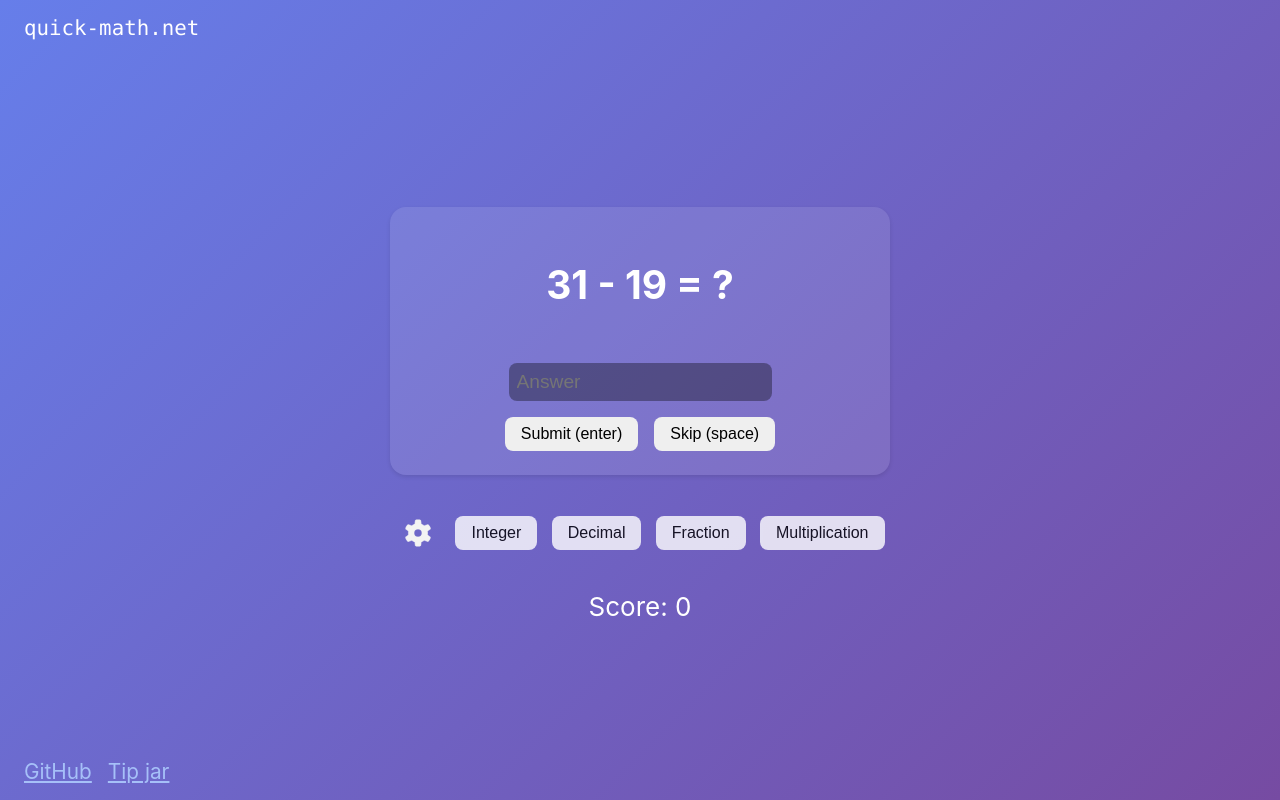
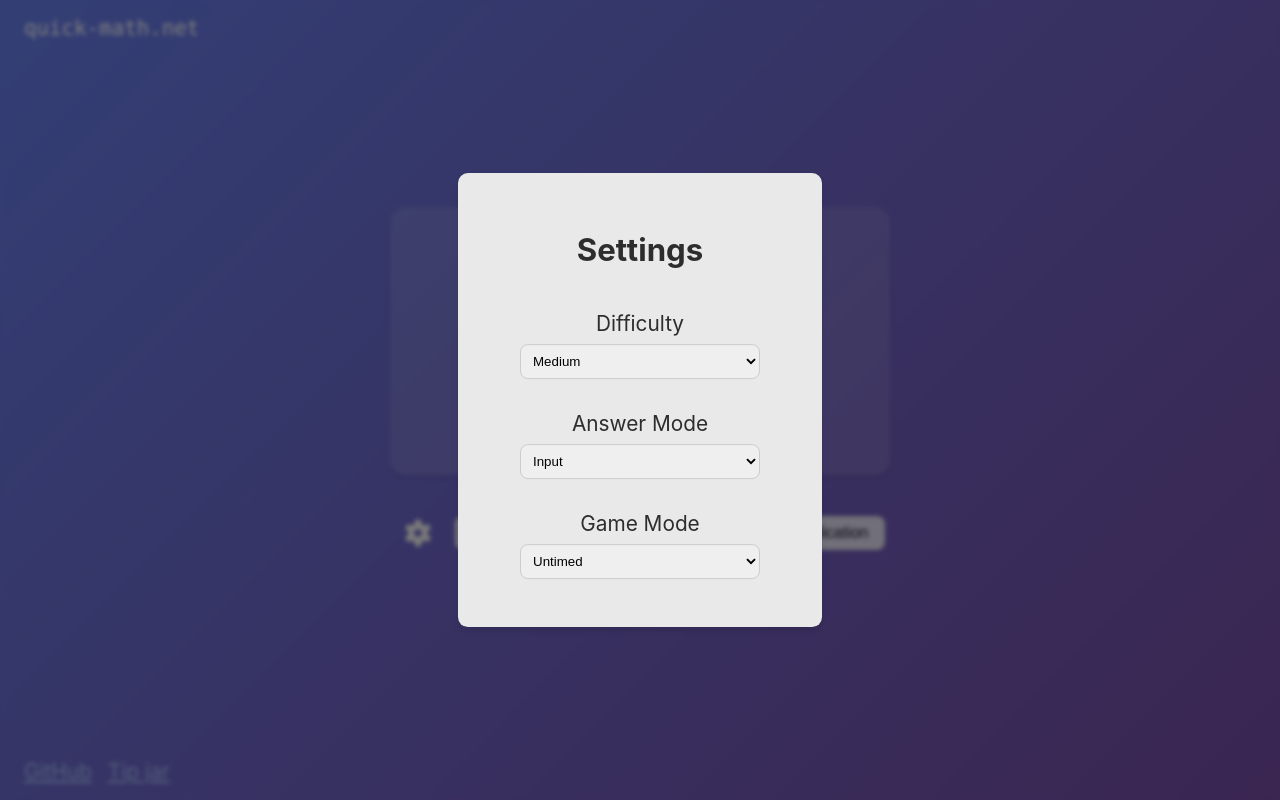
Before and after one commit to maanbanaan/mental-math-app, a React (Create React App) app in the folder react-app/: page / in a window 1280 px wide. Both pictures are taken after a click on the button 418 px from the left and 533 px from the top of the page. Built offline with nearby package versions, Linux system fonts and the light colour scheme.

Commit message:
added settings context and settings modal

```diff
--- a/react-app/src/App.tsx
+++ b/react-app/src/App.tsx
@@ -1,6 +1,7 @@
 import React from 'react';
 import './App.css';
 import MainPage from './pages/MainPage';
+import { SettingsProvider } from './context/SettingsContext';
 
 interface AppProps {
   // Add props if needed
@@ -9,7 +10,9 @@ interface AppProps {
 const App: React.FC<AppProps> = () => {
   return (
     <div className="App">
-      <MainPage />
+      <SettingsProvider>
+        <MainPage />
+      </SettingsProvider>
     </div>
   );
 };
--- a/react-app/src/components/QuestionContainer.tsx
+++ b/react-app/src/components/QuestionContainer.tsx
@@ -3,21 +3,23 @@ import "../styles/QuestionContainer.css";
 import ProgressBar from "./ProgressBar";
 
 interface QuestionContainerProps {
+    answerMode: 'input' | 'multiple-choice';
     question: any;
     userAnswer: string;
     isWrong: boolean;
     isCorrect: boolean;
     timedMode: boolean;
+    timeLimit: number;
     inputRef: React.RefObject<HTMLInputElement>;
     handleInputChange: (e: React.ChangeEvent<HTMLInputElement>) => void;
     handleSkip: (e: React.MouseEvent | KeyboardEvent) => void;
     handleSubmit: (e: React.FormEvent) => void;
 }
 
-const Header: React.FC<QuestionContainerProps> = ({ question, userAnswer, isWrong, isCorrect, timedMode, inputRef, handleInputChange, handleSkip, handleSubmit }) => {
+const Header: React.FC<QuestionContainerProps> = ({ question, userAnswer, isWrong, isCorrect, timedMode, timeLimit, inputRef, handleInputChange, handleSkip, handleSubmit }) => {
     return (
         <div className="question-container">
-            {timedMode && <ProgressBar remainingTime={0} totalTime={10} />}
+            {timedMode && <ProgressBar remainingTime={timeLimit} totalTime={timeLimit} />}
             <h2
                 className={`question ${isWrong ? "wrong" : ""} ${
                     isCorrect ? "correct" : ""
--- /dev/null
+++ b/react-app/src/components/SettingsModal.tsx
@@ -0,0 +1,71 @@
+import React, { useContext } from 'react';
+import { SettingsContext } from '../context/SettingsContext';
+import { Settings } from '../types/settings';
+import '../styles/SettingsModal.css';
+
+interface SettingsModalProps {
+    isOpen: boolean;
+    onClose: () => void;
+}
+
+const SettingsModal: React.FC<SettingsModalProps> = ({ isOpen, onClose }) => {
+    const { settings, setSettings } = useContext(SettingsContext);
+
+    return (
+        <div className={`settings-modal ${isOpen ? 'open' : ''}`}>
+            <div className="settings-overlay" onClick={onClose} />
+            <div className="settings-content">
+                <h2>Settings</h2>
+
+                <div className="setting-group">
+                    <label>Difficulty</label>
+                    <select
+                        value={settings.difficulty}
+                        onChange={e => setSettings({ difficulty: e.target.value as Settings['difficulty'] })}
+                    >
+                        <option value="easy">Easy</option>
+                        <option value="medium">Medium</option>
+                        <option value="hard">Hard</option>
+                    </select>
+                </div>
+
+                <div className="setting-group">
+                    <label>Answer Mode</label>
+                    <select
+                        value={settings.answerMode}
+                        onChange={e => setSettings({ answerMode: e.target.value as Settings['answerMode'] })}
+                    >
+                        <option value="input">Input</option>
+                        <option value="multiple-choice">Multiple Choice</option>
+                    </select>
+                </div>
+
+                <div className="setting-group">
+                    <label>Game Mode</label>
+                    <select
+                        value={settings.gameMode}
+                        onChange={e => setSettings({ gameMode: e.target.value as Settings['gameMode'] })}
+                    >
+                        <option value="untimed">Untimed</option>
+                        <option value="timed">Timed</option>
+                    </select>
+                </div>
+
+                {settings.gameMode === 'timed' && (
+                    <div className="setting-group">
+                        <label>Time Limit (seconds)</label>
+                        <input
+                            type="number"
+                            value={settings.timeLimit}
+                            onChange={e => setSettings({ timeLimit: parseInt(e.target.value) })}
+                            min={10}
+                            max={300}
+                        />
+                    </div>
+                )}
+            </div>
+        </div>
+    );
+};
+
+export default SettingsModal;
--- /dev/null
+++ b/react-app/src/context/SettingsContext.tsx
@@ -0,0 +1,40 @@
+import React, { createContext, useState, ReactNode } from 'react';
+import { Settings } from '../types/settings';
+
+export const defaultSettings: Settings = {
+    difficulty: 'medium',
+    answerMode: 'input',
+    gameMode: 'endless',
+    timeLimit: 60
+};
+
+interface SettingsContextType {
+    settings: Settings;
+    setSettings: (settings: Partial<Settings>) => void;
+}
+
+export const SettingsContext = createContext<SettingsContextType>({
+    settings: defaultSettings,
+    setSettings: () => {}
+});
+
+interface SettingsProviderProps {
+    children: ReactNode;
+}
+
+export const SettingsProvider: React.FC<SettingsProviderProps> = ({ children }) => {
+    const [settings, updateSettings] = useState<Settings>(defaultSettings);
+
+    const setSettings = (newSettings: Partial<Settings>) => {
+        updateSettings(prev => ({
+            ...prev,
+            ...newSettings
+        }));
+    };
+
+    return (
+        <SettingsContext.Provider value={{ settings, setSettings }}>
+            {children}
+        </SettingsContext.Provider>
+    );
+};
--- a/react-app/src/pages/MainPage.tsx
+++ b/react-app/src/pages/MainPage.tsx
@@ -1,12 +1,16 @@
-import React, { useState, useEffect } from "react";
+import React, { useState, useEffect, useContext } from "react";
+import { SettingsContext } from "../context/SettingsContext";
 import { QuestionFactory } from "../utils/generator";
 import Header from "../components/Header";
 import Footer from "../components/Footer";
 import QuestionContainer from "../components/QuestionContainer";
 import settingsIcon from "../images/settings-white.png";
+import SettingsModal from "../components/SettingsModal";
 import "../styles/MainPage.css";
 
 const MainPage: React.FC = () => {
+    const { settings } = useContext(SettingsContext);
+    const [isSettingsOpen, setIsSettingsOpen] = useState<boolean>(false);
     const [question, setQuestion] = useState<any>(null);
     const [userAnswer, setUserAnswer] = useState<string>("");
     const [isWrong, setIsWrong] = useState<boolean>(false);
@@ -16,7 +20,6 @@ const MainPage: React.FC = () => {
     );
     const [score, setScore] = useState<number>(0);
     const inputRef = React.useRef<HTMLInputElement>(null);
-    const [timedMode, setTimedMode] = useState<boolean>(false);
 
     const toggleQuestionType = (type: string) => {
         setActiveTypes((prev) => {
@@ -99,7 +102,7 @@ const MainPage: React.FC = () => {
     if (!question) return <div>Loading...</div>;
 
     return (
-        <div className="main-page">
+        <div className="main-page" style={{ position: 'relative' }}>
             <Header />
             <div className="main-content">
                 <div className="title">
@@ -107,7 +110,9 @@ const MainPage: React.FC = () => {
                 </div>
 
                 <QuestionContainer
-                    timedMode={timedMode}
+                    timedMode={settings.gameMode === "timed"}
+                    answerMode={settings.answerMode}
+                    timeLimit={settings.timeLimit}
                     question={question}
                     userAnswer={userAnswer}
                     isWrong={isWrong}
@@ -119,7 +124,7 @@ const MainPage: React.FC = () => {
                 />
 
                 <div className="toggle-buttons">
-                    <button className="settings-button">
+                    <button className="settings-button" onClick={() => setIsSettingsOpen(true)}>
                         <img src={settingsIcon} alt="Settings" />
                     </button>
                     {Object.keys(QuestionFactory.questionTypes).map((type) => (
@@ -136,8 +141,8 @@ const MainPage: React.FC = () => {
                 </div>
                 <div className="score">Score: {score}</div>
             </div>
-
             <Footer />
+            <SettingsModal isOpen={isSettingsOpen} onClose={() => setIsSettingsOpen(false)} />
         </div>
     );
 };
--- a/react-app/src/styles/ProgressBar.css
+++ b/react-app/src/styles/ProgressBar.css
@@ -11,7 +11,7 @@
     background-color: #405085;
     border-radius: inherit;
     text-align: right;
-    font-size: 1rem;
+    font-size: 0.8rem;
     padding-right: 5px;
     box-sizing: border-box;
     margin: 1px;
--- /dev/null
+++ b/react-app/src/styles/SettingsModal.css
@@ -0,0 +1,60 @@
+.settings-modal {
+    visibility: hidden;
+    opacity: 0;
+    position: fixed;
+    top: 0;
+    left: 0;
+    width: 100%;
+    height: 100%;
+    z-index: 1000;
+    transition: visibility 0s linear 0.25s, opacity 0.25s linear;
+    color: #2d2d2d;
+}
+
+.settings-modal.open {
+    visibility: visible;
+    opacity: 1;
+    transition-delay: 0s;
+}
+
+.settings-overlay {
+    position: fixed;
+    top: 0;
+    left: 0;
+    width: 100%;
+    height: 100%;
+    background: rgba(0, 0, 0, 0.5);
+    backdrop-filter: blur(2px);
+}
+
+.settings-content {
+    position: fixed;
+    top: 50%;
+    left: 50%;
+    transform: translate(-50%, -50%);
+    background: rgb(233, 233, 233);
+    padding: 2rem;
+    border-radius: 10px;
+    min-width: 300px;
+    box-shadow: 0 4px 6px rgba(0, 0, 0, 0.1);
+    font-size: 0.8em;
+    display: flex;
+    flex-direction: column;
+}
+
+.setting-group {
+    margin: 1rem 0;
+}
+
+.setting-group label {
+    display: block;
+    margin-bottom: 0.5rem;
+}
+
+.setting-group select,
+.setting-group input {
+    width: 80%;
+    padding: 0.5rem;
+    border: 1px solid #ccc;
+    border-radius: 8px;
+}
--- a/react-app/src/declarations.d.ts
+++ b/react-app/src/types/image.d.ts
@@ -1,5 +1,4 @@
-
 declare module "*.png" {
-    const value: any;
+    const value: string;
     export default value;
 }
--- /dev/null
+++ b/react-app/src/types/settings.ts
@@ -0,0 +1,6 @@
+export interface Settings {
+    difficulty: 'easy' | 'medium' | 'hard' | 'insane';
+    answerMode: 'input' | 'multiple-choice';
+    gameMode: 'timed' | 'endless';
+    timeLimit: number; // in seconds
+}
```
